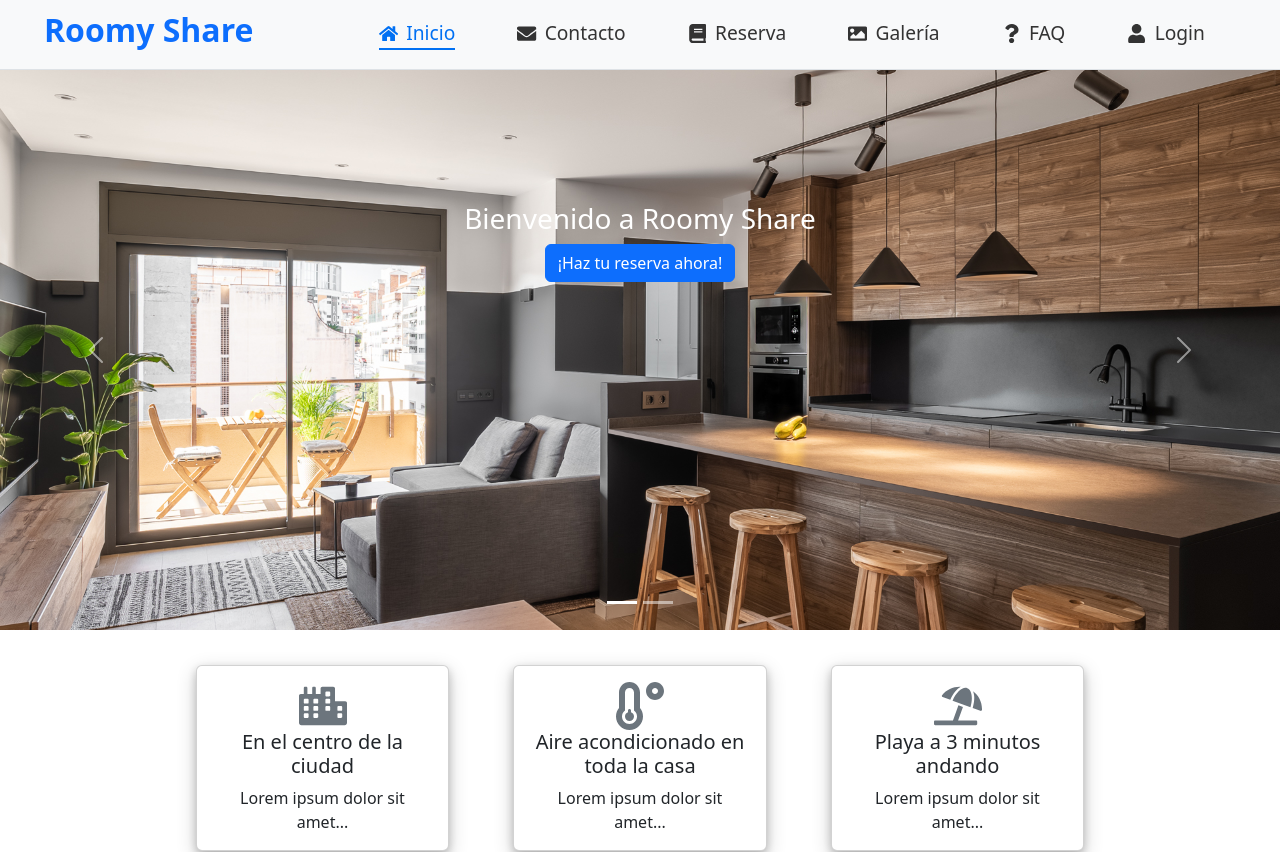
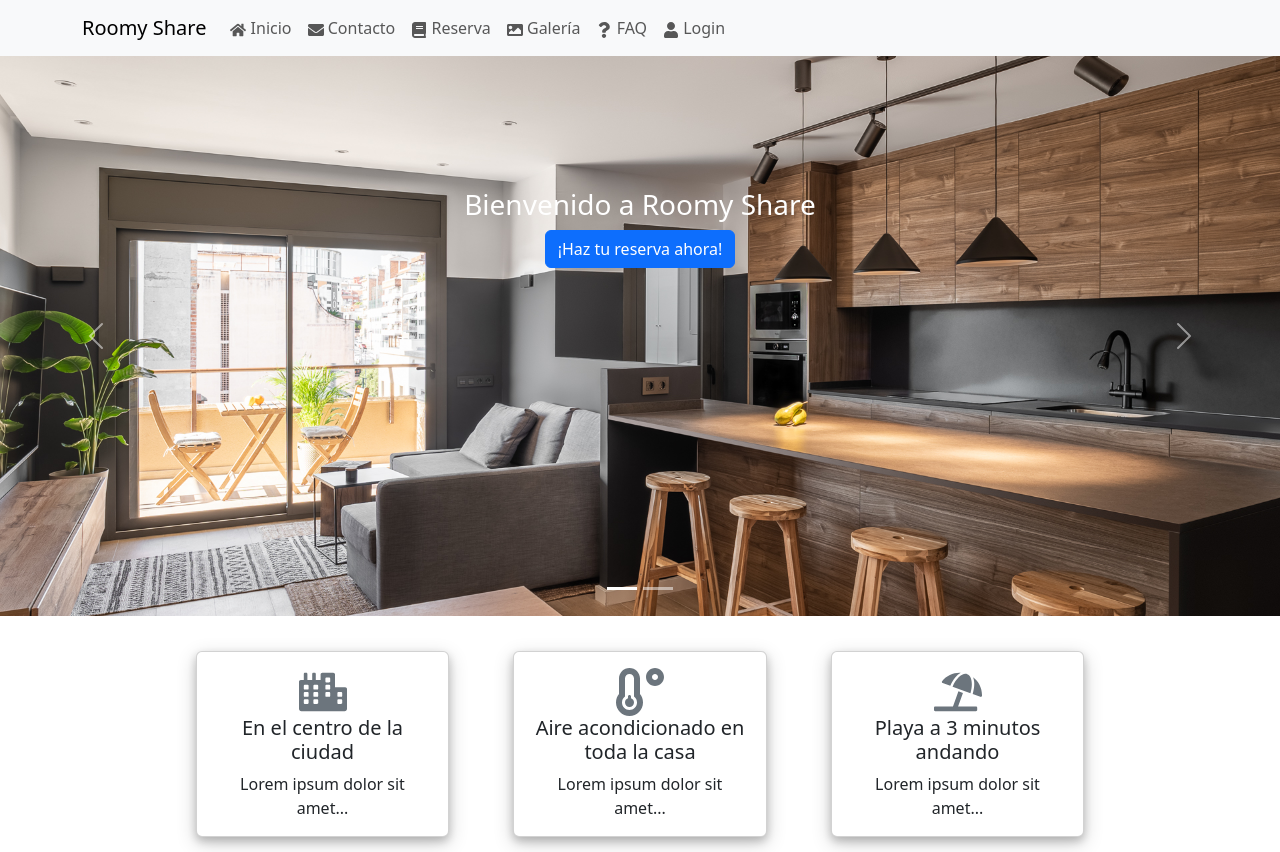
Before and after one commit to gerasg/roomy-share, a Next.js app: page / in a window 1280 px wide. Shown: the top 852 px of the page. Built offline with nearby package versions, Linux system fonts and the light colour scheme.

Commit message:
WIP Booking

```diff
--- a/src/components/Header.tsx
+++ b/src/components/Header.tsx
@@ -1,44 +1,28 @@
+import { Navbar, Nav, Container } from 'react-bootstrap';
 import { FaHome, FaEnvelope, FaBook, FaImage, FaQuestion, FaUser } from 'react-icons/fa'
-import Link from 'next/link'
 import { useRouter } from 'next/router'
 import styles from '../styles/Header.module.css'
 
 export default function Header() {
   const router = useRouter()
+  const { pathname } = router;
 
   return (
-    <header className={`${styles.headerContainer} bg-light`}>
-      <div className="container-fluid">
-        <div className="row align-items-center">
-          <div className="col-md-3">
-            <h1 className={`${styles.logo} text-primary`}>Roomy Share</h1>
-          </div>
-          <div className="col-md-9">
-            <nav className="d-flex justify-content-around">
-              <NavLink href="/" label="Inicio" Icon={FaHome} activeRoute={router.pathname} />
-              <NavLink href="/contact" label="Contacto" Icon={FaEnvelope} activeRoute={router.pathname} />
-              <NavLink href="/booking" label="Reserva" Icon={FaBook} activeRoute={router.pathname} />
-              <NavLink href="/gallery" label="Galería" Icon={FaImage} activeRoute={router.pathname} />
-              <NavLink href="/faq" label="FAQ" Icon={FaQuestion} activeRoute={router.pathname} />
-              <NavLink href="/login" label="Login" Icon={FaUser} activeRoute={router.pathname} />
-            </nav>
-          </div>
-        </div>
-      </div>
-    </header>
+    <Navbar bg="light" expand="lg">
+      <Container>
+        <Navbar.Brand href="/" className={styles.logo}>Roomy Share</Navbar.Brand>
+        <Navbar.Toggle aria-controls="basic-navbar-nav" />
+        <Navbar.Collapse id="basic-navbar-nav">
+          <Nav className="ml-auto">
+            <Nav.Link href="/" className={`${pathname === '/' ? styles.active : ''}`}><FaHome /> Inicio</Nav.Link>
+            <Nav.Link href="/contact" className={`${pathname === '/contact' ? styles.active : ''}`}><FaEnvelope /> Contacto</Nav.Link>
+            <Nav.Link href="/booking" className={`${pathname === '/booking' ? styles.active : ''}`}><FaBook /> Reserva</Nav.Link>
+            <Nav.Link href="/gallery" className={`${pathname === '/gallery' ? styles.active : ''}`}><FaImage /> Galería</Nav.Link>
+            <Nav.Link href="/faq" className={`${pathname === '/faq' ? styles.active : ''}`}><FaQuestion /> FAQ</Nav.Link>
+            <Nav.Link href="/login" className={`${pathname === '/login' ? styles.active : ''}`}><FaUser /> Login</Nav.Link>
+          </Nav>
+        </Navbar.Collapse>
+      </Container>
+    </Navbar>
   )
 }
-
-function NavLink({ href, label, Icon, activeRoute }) {
-  const isActive = activeRoute === href
-  return (
-    <Link legacyBehavior href={href}>
-      <a className={`${styles.navLink} ${isActive ? styles.active : ''}`}>
-        <div style={{display: 'flex', alignItems: 'center'}}>
-          <Icon />
-          <span style={{marginLeft: '0.5rem'}}>{label}</span>
-        </div>
-      </a>
-    </Link>
-  )
-}
--- a/src/styles/Footer.module.css
+++ b/src/styles/Footer.module.css
@@ -1,6 +1,3 @@
-
-
-
   .footerContainer {
     height: 100px; /* Ajusta este valor a tus necesidades */
     border-top: 1px solid #dee2e6;
@@ -8,3 +5,9 @@
     justify-content: center;
     align-items: center;
   }
+
+  @media (max-width: 768px) {
+    .footerContainer {
+      padding: 0;
+    }
+  }
--- a/src/styles/Header.module.css
+++ b/src/styles/Header.module.css
@@ -1,33 +1,5 @@
-.headerContainer {
-    width: 100%;
-    height: 70px;
-    background-color: #f8f9fa;
-    display: flex;
-    justify-content: space-between;
-    align-items: center;
-    padding: 0 2rem;
-    font-size: 1.2rem;
-    color: #333;
-    border-bottom: 1px solid #dee2e6;
+@media (max-width: 768px) {
+    .navbar {
+      padding: 0;
+    }
   }
-
-  .headerContainer .logo {
-    font-size: 2rem;
-    font-weight: bold;
-    color: #0070f3;
-  }
-
-  .navLink {
-    text-decoration: none;
-    color: #333;
-    transition: color 0.3s ease;
-  }
-
-  .navLink:hover {
-    color: #0070f3;
-  }
-
-  .active {
-    color: #0070f3;
-    border-bottom: 2px solid #0070f3;
-  }
--- a/src/styles/MainContent.module.css
+++ b/src/styles/MainContent.module.css
@@ -18,7 +18,8 @@
 
   .carousel {
       padding: 0;
-      margin-bottom: 0;
+      margin: 0;
+      width: 100vw;
   }
 
 .carouselImage {
@@ -149,8 +150,21 @@
     }
   }
 
-@media (max-width: 576px) {
+  @media (max-width: 768px) {
+    .customContainer {
+      padding: 0;
+      margin: 0;
+    }
+
     .carouselImage {
-        height: 50vh;
+      max-height: 50vh;
     }
-}
+
+    .cardContainer {
+      margin: 10px;
+    }
+
+    .contactBox {
+      margin: 10px;
+    }
+  }
```
Also changed, not shown: src/pages/booking.tsx (+19 -1 lines).
